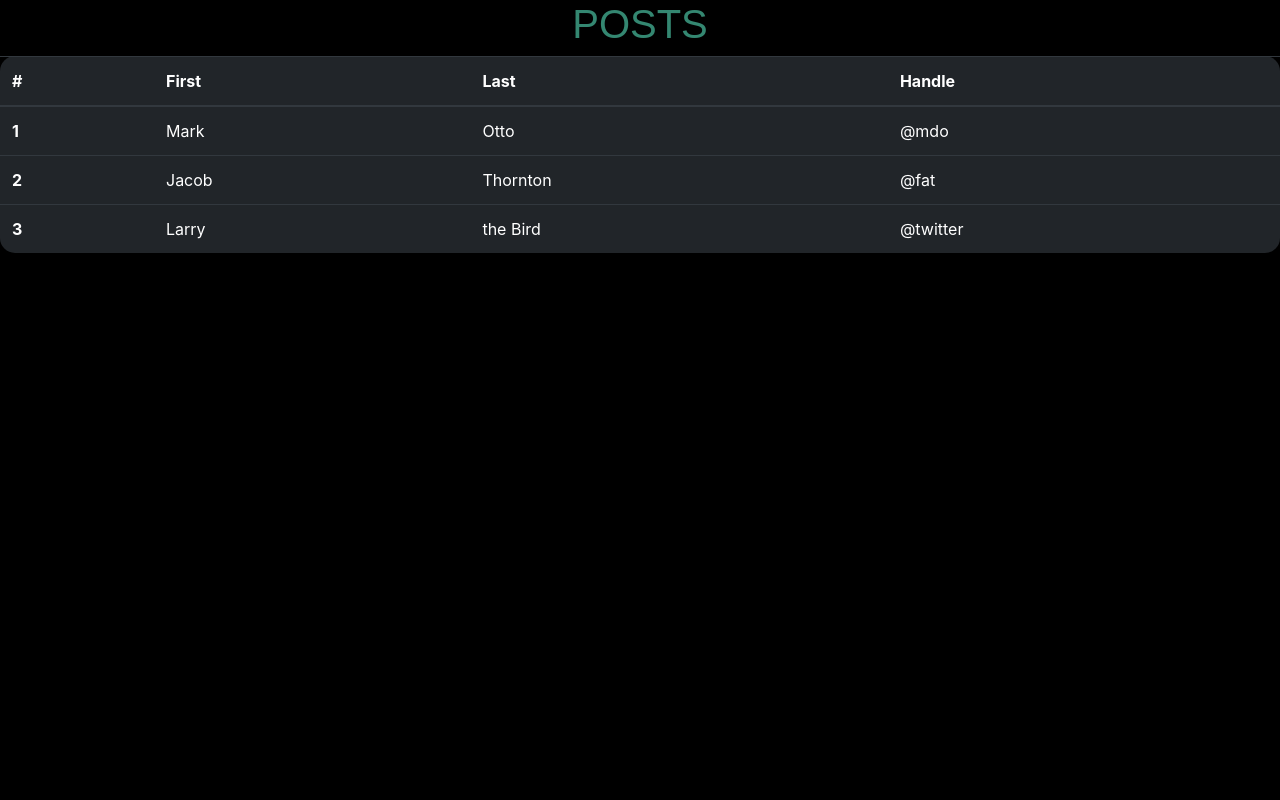
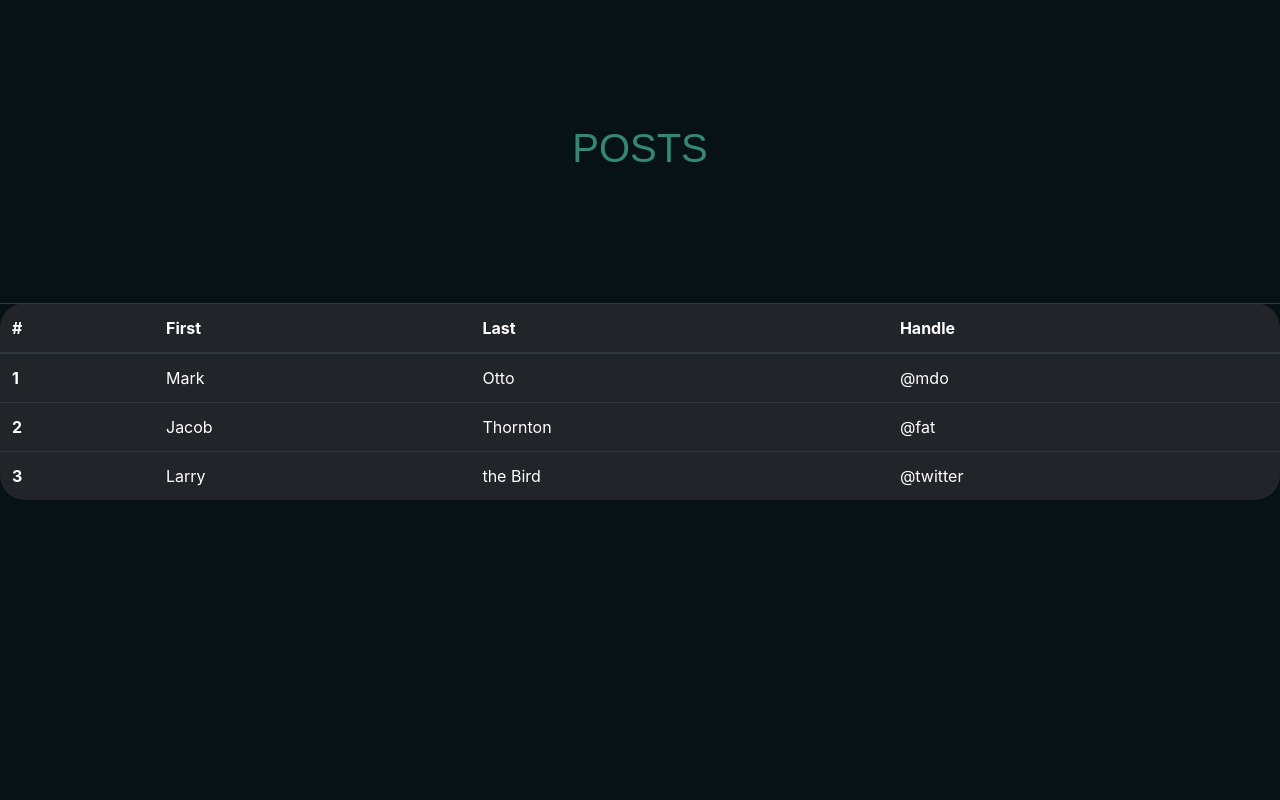
Before and after one commit to KleitonEwerton/kletretenimento, a PHP site: template app/views/site/listaposts.html in a window 1280 px wide. Run offline with PHP 8.4, Linux system fonts and the light colour scheme; the template is opened without the code that fills it, so the values that code supplies are empty; some web fonts are replaced.

Commit message:
arruma problema no body

```diff
--- a/public/css/listaposts.css
+++ b/public/css/listaposts.css
@@ -1,30 +1,25 @@
 @import url('https://fonts.googlespis.com/css?family=Montserrat:500');
 
 .body{
-    background-color: #000;
+    background-color: #071217;
     box-sizing: border-box;
+    height: 100vh;
     margin: 0;
     padding: 0;
 }
 
-.tabela{
-    height: 70%;
-    width: 80%;
-    background-color: #071217;
-    border-radius: 25px;
-}
-
 .lista-posts{
     display: flex;
+    height: 80%;
+    width: 100%;
     flex-direction: column;
     align-items: center;
     justify-content: space-evenly;
 }
 
 .tabela{
-    width: 80%;
-    background-color: #000;
-    border-radius: 15px;
+    background-color: #071217;
+    border-radius: 25px;
 }
 
 .lista-posts h1{
```
